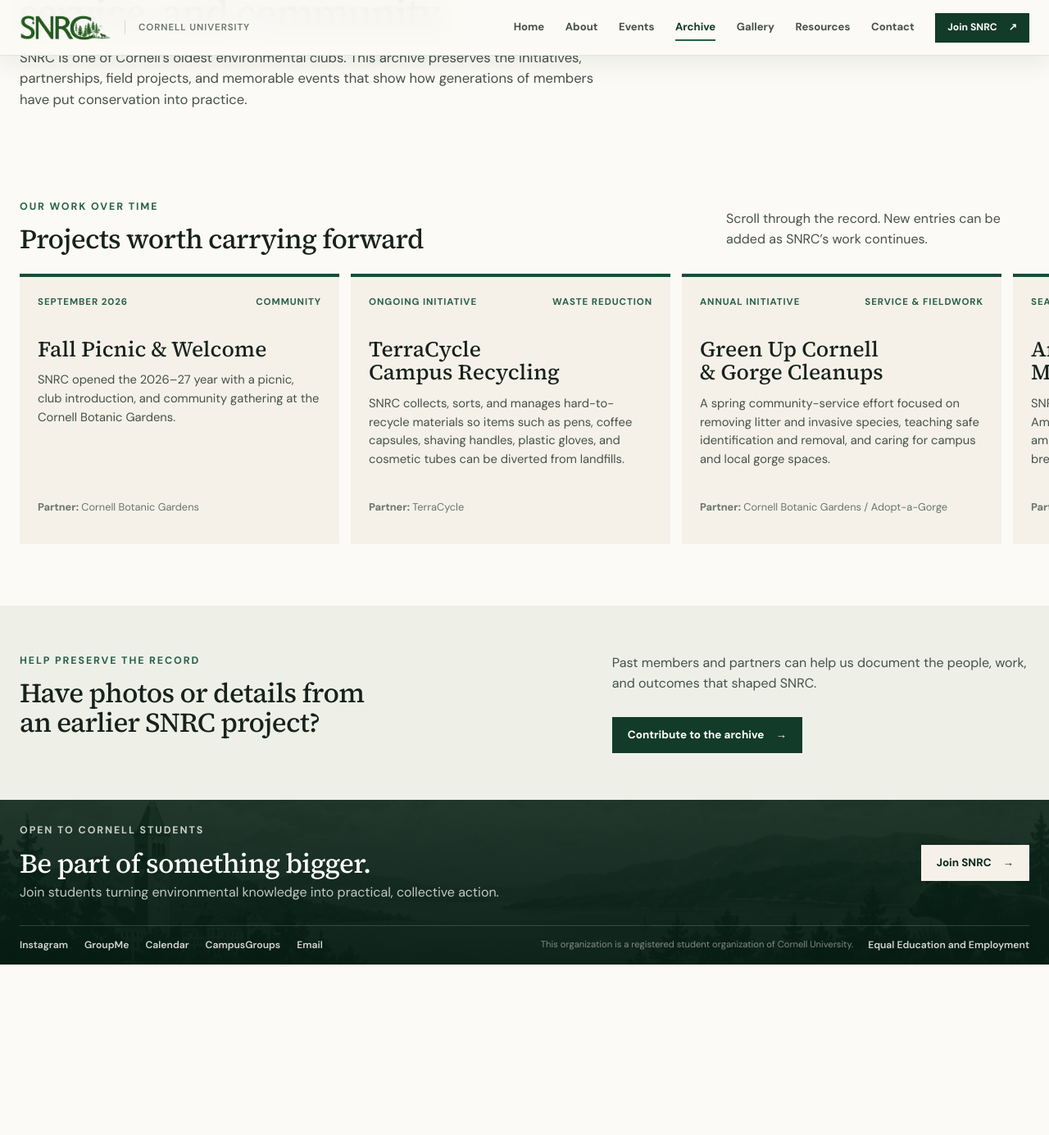
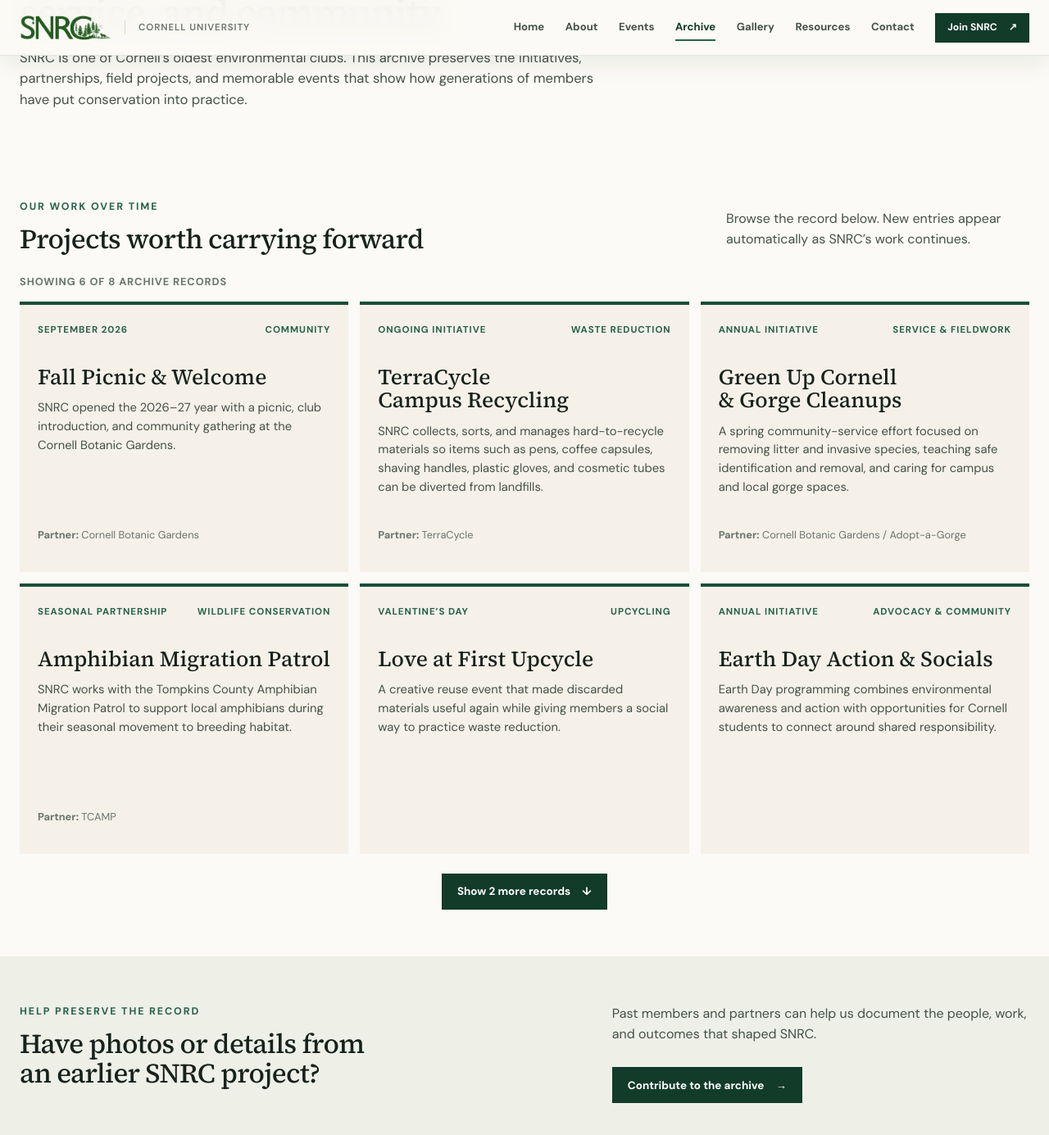
Before and after one commit to cornellsnrc/cornellsnrc.github.io, a Jekyll site: the page built from archive.html, in a window 1280 px wide and 1400 px high, scrolled down 224 px. Shown: the top 1385 px of the window at 82% size. Built offline with Jekyll 4.4.1, drawn with Linux system fonts in a browser that asks for light colours; before the commit the page ends 1401 px from its top, so only the background shows below that.

Commit message:
Replace archive rail with progressive grid

```diff
--- a/archive.html
+++ b/archive.html
@@ -18,13 +18,13 @@
         <p class="eyebrow">Our work over time</p>
         <h2>Projects worth carrying forward</h2>
       </div>
-      <p>Scroll through the record. New entries can be added as SNRC’s work continues.</p>
-    </div>
+      <p>Browse the record below. New entries appear automatically as SNRC’s work continues.</p>
     </div>
 
-  <div class="archive-rail" aria-label="SNRC activities and initiatives" tabindex="0">
+    <p class="archive-status" data-archive-status aria-live="polite">{{ site.data.archive.size }} archive records</p>
+    <div class="archive-grid" data-archive-grid data-page-size="6" aria-label="SNRC activities and initiatives">
       {% for item in site.data.archive %}
-      <article class="archive-card reveal">
+        <article class="archive-card reveal" data-archive-card>
           {% if item.image != empty %}
             <div class="archive-image"><img src="{{ item.image | relative_url }}" alt="" loading="lazy"></div>
           {% endif %}
@@ -38,6 +38,10 @@
           {% if item.link != empty %}<a class="text-link" href="{{ item.link }}" target="_blank" rel="noopener">Learn more <span aria-hidden="true">↗</span></a>{% endif %}
         </article>
       {% endfor %}
+    </div>
+    <div class="archive-more">
+      <button class="button" type="button" data-archive-more hidden><span data-archive-more-label>Show more records</span> <span aria-hidden="true">↓</span></button>
+    </div>
   </div>
 </section>
 
--- a/assets/css/main.css
+++ b/assets/css/main.css
@@ -288,7 +288,6 @@
   font-style: italic;
   line-height: 1.25;
 }
-.archive-section { overflow: hidden; }
 .archive-heading {
   margin-bottom: 24px;
   display: grid;
@@ -298,25 +297,17 @@
 }
 .archive-heading h2 { margin-bottom: 0; }
 .archive-heading > p { margin-bottom: 5px; }
-.archive-rail {
-  display: flex;
-  gap: 14px;
-  overflow-x: auto;
-  padding: 0 max(24px, calc((100vw - var(--content)) / 2)) 18px;
-  scroll-padding-inline: max(24px, calc((100vw - var(--content)) / 2));
-  scroll-snap-type: x proximity;
-  scrollbar-color: var(--forest-700) var(--cream);
-}
+.archive-status { margin-bottom: 14px; color: var(--muted); font-size: 0.8rem; font-weight: 700; letter-spacing: 0.07em; text-transform: uppercase; }
+.archive-grid { display: grid; grid-template-columns: repeat(3, minmax(0, 1fr)); gap: 14px; }
 .archive-card {
-  flex: 0 0 min(390px, calc(100vw - 48px));
   min-height: 330px;
   padding: 22px;
   display: flex;
   flex-direction: column;
   border-top: 4px solid var(--forest-800);
   background: var(--cream);
-  scroll-snap-align: start;
 }
+.archive-card[hidden] { display: none; }
 .archive-image { margin: -22px -22px 18px; aspect-ratio: 16 / 8; overflow: hidden; }
 .archive-image img { width: 100%; height: 100%; object-fit: cover; }
 .archive-card-topline {
@@ -335,6 +326,8 @@
 .archive-card > p { font-size: 0.92rem; }
 .archive-card .archive-partner { margin-top: auto; padding-top: 18px; color: var(--muted); font-size: 0.8rem; }
 .archive-card .text-link { margin-top: 12px; }
+.archive-more { padding-top: 24px; display: flex; justify-content: center; }
+.archive-more .button[hidden] { display: none; }
 .archive-callout { display: grid; grid-template-columns: 1fr 0.75fr; gap: 44px; align-items: start; }
 .archive-callout h2 { margin-bottom: 0; }
 .archive-callout .button { margin-top: 12px; }
@@ -364,6 +357,7 @@
 
 @media (max-width: 920px) {
   .program-grid { grid-template-columns: repeat(2, 1fr); }
+  .archive-grid { grid-template-columns: repeat(2, minmax(0, 1fr)); }
 }
 
 @media (max-width: 820px) {
@@ -420,7 +414,7 @@
   .event-section-heading { align-items: flex-start; flex-direction: column; }
   .statement-panel { padding: 24px 20px; }
   .contact-card { min-height: 180px; }
-  .archive-card { flex-basis: min(84vw, 340px); }
+  .archive-grid { grid-template-columns: 1fr; }
   .archive-card { min-height: 310px; padding: 20px; }
   .archive-image { margin: -20px -20px 18px; }
   .footer-cta { min-height: 0; }
--- a/assets/js/site.js
+++ b/assets/js/site.js
@@ -56,3 +56,40 @@
     if (event.target === lightbox) lightbox.close();
   });
 }
+
+const archiveGrid = document.querySelector('[data-archive-grid]');
+const archiveMore = document.querySelector('[data-archive-more]');
+const archiveStatus = document.querySelector('[data-archive-status]');
+const archiveMoreLabel = document.querySelector('[data-archive-more-label]');
+
+if (archiveGrid && archiveMore) {
+  const archiveCards = Array.from(archiveGrid.querySelectorAll('[data-archive-card]'));
+  const pageSize = Number.parseInt(archiveGrid.dataset.pageSize, 10) || 6;
+  let visibleCount = Math.min(pageSize, archiveCards.length);
+
+  const updateArchive = () => {
+    archiveCards.forEach((card, index) => {
+      card.hidden = index >= visibleCount;
+    });
+
+    const remaining = archiveCards.length - visibleCount;
+    archiveMore.hidden = remaining <= 0;
+    if (remaining > 0 && archiveMoreLabel) {
+      archiveMoreLabel.textContent = `Show ${Math.min(pageSize, remaining)} more records`;
+    }
+    if (archiveStatus) {
+      archiveStatus.textContent = `Showing ${visibleCount} of ${archiveCards.length} archive records`;
+    }
+  };
+
+  archiveMore.addEventListener('click', () => {
+    const firstNewCard = archiveCards[visibleCount];
+    visibleCount = Math.min(visibleCount + pageSize, archiveCards.length);
+    updateArchive();
+    firstNewCard?.focus({ preventScroll: true });
+    firstNewCard?.scrollIntoView({ behavior: 'smooth', block: 'center' });
+  });
+
+  archiveCards.forEach((card) => card.setAttribute('tabindex', '-1'));
+  updateArchive();
+}
```
Lines whose indentation alone changed are shown as unchanged.
